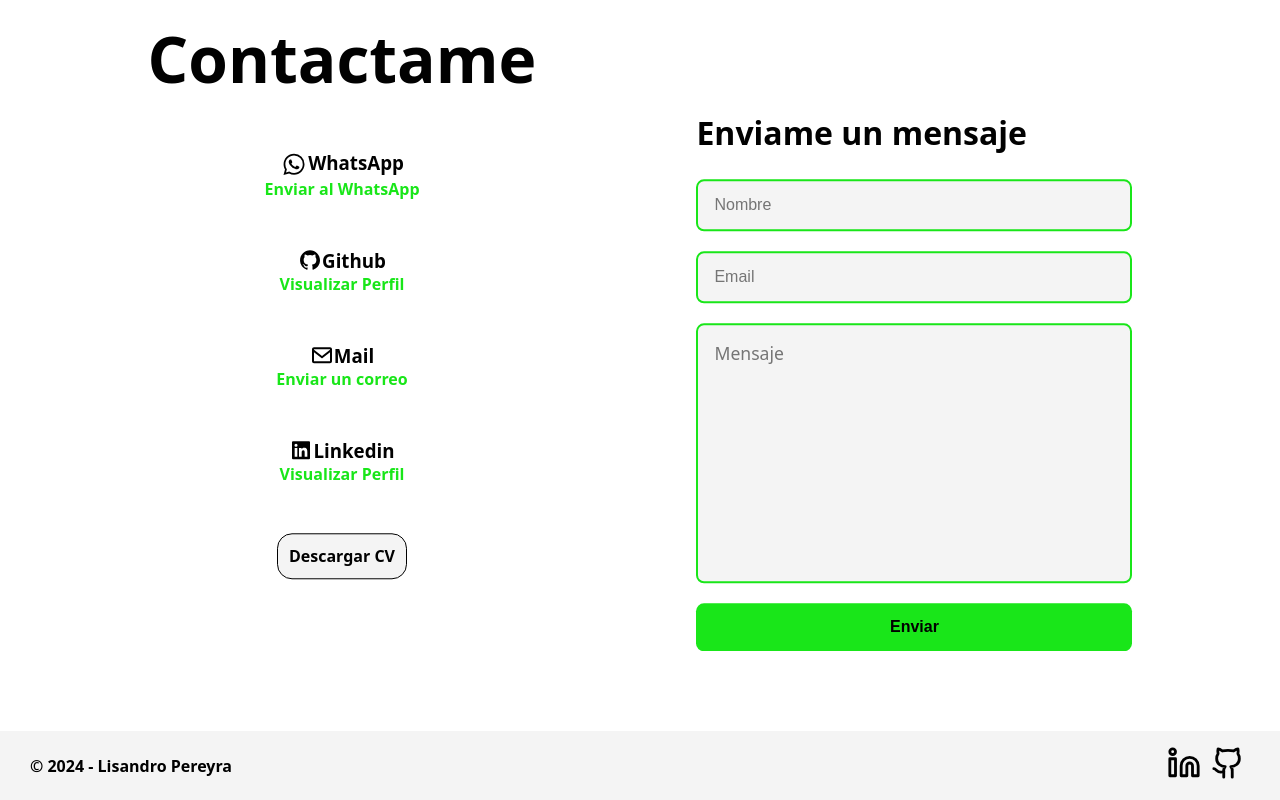
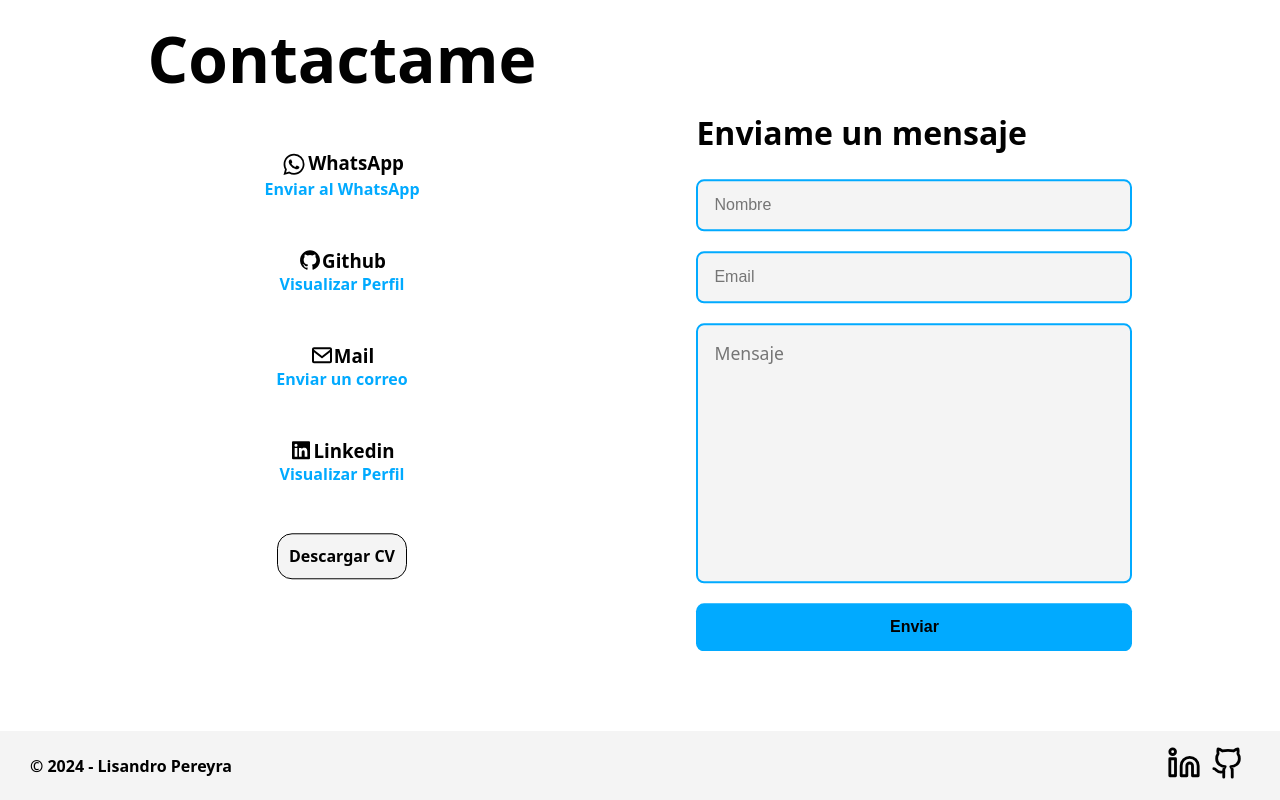
Before and after one commit to LisandroGG/Portfolio-Updated, a React (Vite) app: page / in a window 1280 px wide. Shown: the part 898-1698 px from the top of the page. Built offline with nearby package versions, Linux system fonts and the light colour scheme.

Commit message:
update index.css

```diff
--- a/src/index.css
+++ b/src/index.css
@@ -6,8 +6,8 @@
   --text2: white;
   --text3: #00aaff;
   --nav_hover: #e6e8eb;
-  --form: #19e619;
-  --form_hover: #04dc04;
+  --form: #00aaff;
+  --form_hover: #089ce6e7;
   --main: #dedede;
 }
 
```
